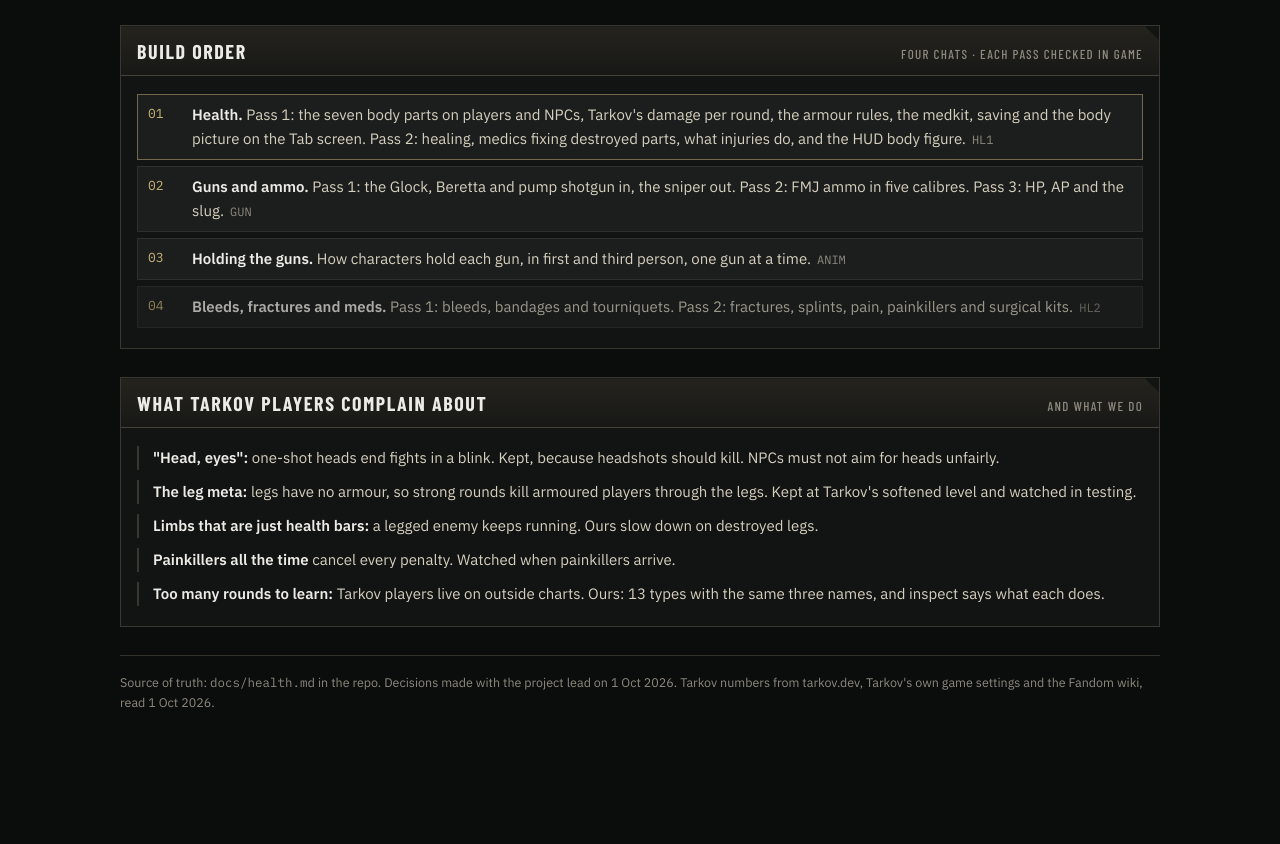
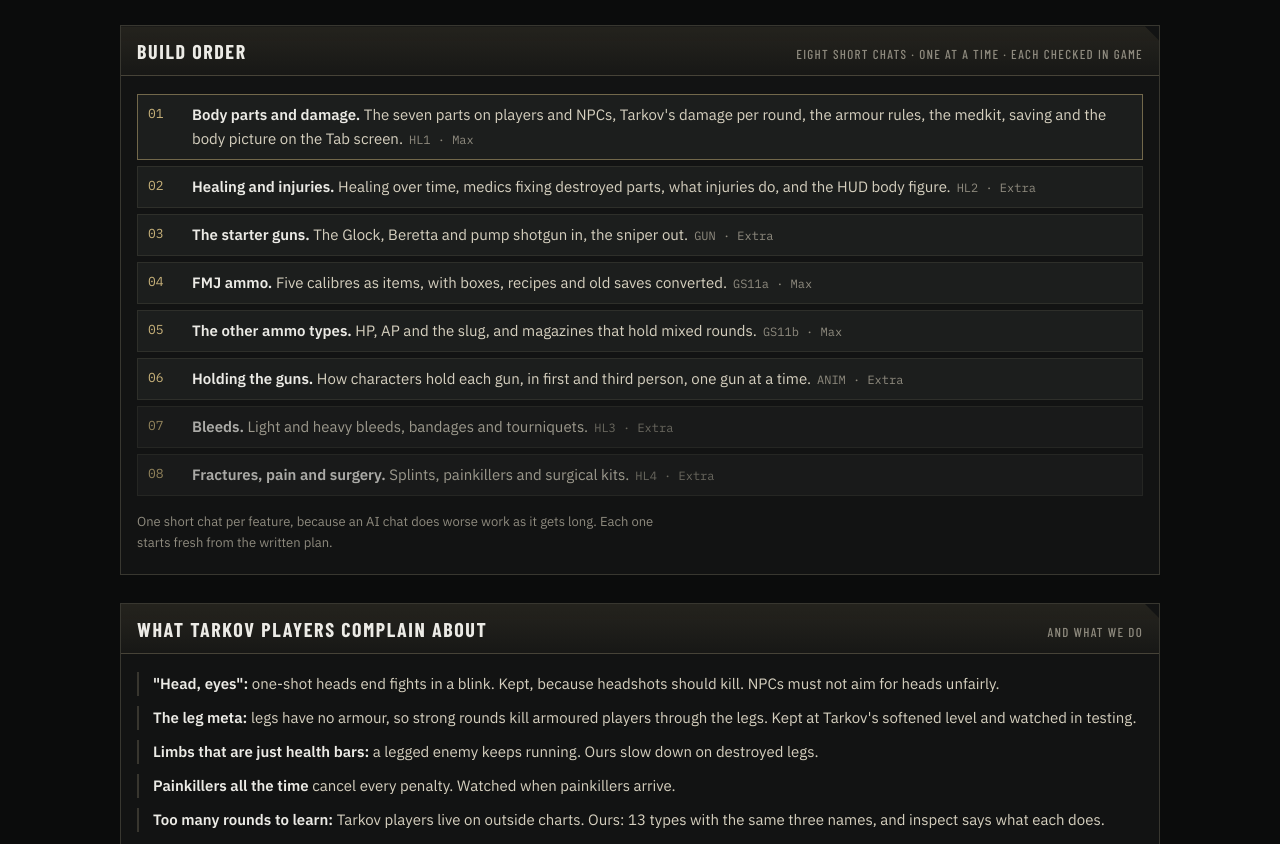
Before and after one commit to Civiliangem0/planning, a plain HTML site: page health/index.html in a window 1280 px wide. Shown: the part 4797-5641 px from the top of the page. Before the commit the page ends 5573 px from the top, so only its background shows below. Drawn offline with nearby package versions, Linux system fonts and the light colour scheme.

Commit message:
Health plan: eight short chats, one feature each

```diff
--- a/health/index.html
+++ b/health/index.html
@@ -310,14 +310,19 @@
   </div>
 
   <section class="panel">
-    <div class="bar"><h2>Build order</h2><span class="aside">Four chats · each pass checked in game</span></div>
+    <div class="bar"><h2>Build order</h2><span class="aside">Eight short chats · one at a time · each checked in game</span></div>
     <div class="body">
       <ol class="build">
-        <li class="first"><span><strong>Health.</strong> Pass 1: the seven body parts on players and NPCs, Tarkov's damage per round, the armour rules, the medkit, saving and the body picture on the Tab screen. Pass 2: healing, medics fixing destroyed parts, what injuries do, and the HUD body figure.<span class="tag">HL1</span></span></li>
-        <li><span><strong>Guns and ammo.</strong> Pass 1: the Glock, Beretta and pump shotgun in, the sniper out. Pass 2: FMJ ammo in five calibres. Pass 3: HP, AP and the slug.<span class="tag">GUN</span></span></li>
-        <li><span><strong>Holding the guns.</strong> How characters hold each gun, in first and third person, one gun at a time.<span class="tag">ANIM</span></span></li>
-        <li class="later"><span><strong>Bleeds, fractures and meds.</strong> Pass 1: bleeds, bandages and tourniquets. Pass 2: fractures, splints, pain, painkillers and surgical kits.<span class="tag">HL2</span></span></li>
+        <li class="first"><span><strong>Body parts and damage.</strong> The seven parts on players and NPCs, Tarkov's damage per round, the armour rules, the medkit, saving and the body picture on the Tab screen.<span class="tag">HL1 · Max</span></span></li>
+        <li><span><strong>Healing and injuries.</strong> Healing over time, medics fixing destroyed parts, what injuries do, and the HUD body figure.<span class="tag">HL2 · Extra</span></span></li>
+        <li><span><strong>The starter guns.</strong> The Glock, Beretta and pump shotgun in, the sniper out.<span class="tag">GUN · Extra</span></span></li>
+        <li><span><strong>FMJ ammo.</strong> Five calibres as items, with boxes, recipes and old saves converted.<span class="tag">GS11a · Max</span></span></li>
+        <li><span><strong>The other ammo types.</strong> HP, AP and the slug, and magazines that hold mixed rounds.<span class="tag">GS11b · Max</span></span></li>
+        <li><span><strong>Holding the guns.</strong> How characters hold each gun, in first and third person, one gun at a time.<span class="tag">ANIM · Extra</span></span></li>
+        <li class="later"><span><strong>Bleeds.</strong> Light and heavy bleeds, bandages and tourniquets.<span class="tag">HL3 · Extra</span></span></li>
+        <li class="later"><span><strong>Fractures, pain and surgery.</strong> Splints, painkillers and surgical kits.<span class="tag">HL4 · Extra</span></span></li>
       </ol>
+      <p class="note">One short chat per feature, because an AI chat does worse work as it gets long. Each one starts fresh from the written plan.</p>
     </div>
   </section>
 
```
